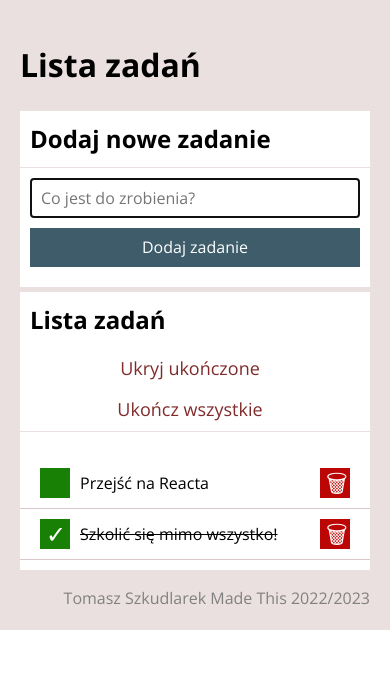
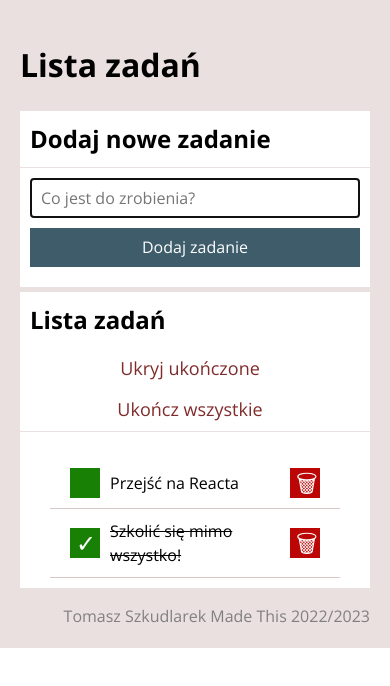
Before and after one commit to Tymek20/Modul-8-todo-list-react, a React (Create React App) app: page / in a window 390 px wide. Shown: the top 686 px of the page. Built offline with nearby package versions, Linux system fonts and the light colour scheme.

Commit message:
rename the class according to the folder name

```diff
--- a/src/Section/index.js
+++ b/src/Section/index.js
@@ -1,13 +1,12 @@
 import "./style.css";
 
 const Section = ({ title, body, extraHeaderContent }) => (
-
-    <section className="tasks">
-        <header className="tasks__header">
-            <div className="tasks__title">{title}</div>
+    <section className="sections">
+        <header className="sections__header">
+            <div className="sections__title">{title}</div>
             {extraHeaderContent}
         </header>
-        <div className="tasks__paragraph">
+        <div className="sections__paragraph">
             {body}
         </div>
     </section>
--- a/src/Section/style.css
+++ b/src/Section/style.css
@@ -1,12 +1,12 @@
-.tasks {
+.sections {
     background-color: white;
 }
 
-.tasks__title {
+.sections__title {
     font-weight: 700;
 }
 
-.tasks__header {
+.sections__header {
     display: flex;
     flex-wrap: wrap;
     align-items: center;
@@ -17,17 +17,17 @@
     padding: 10px;
 }
 
-.tasks__paragraph {
+.sections__paragraph {
     padding: 10;
 }
 
 @media (max-width: 767px) {
-    .tasks__title {
+    .sections__title {
         align-self: flex-start;
         padding-left: 10px;
     }
 
-    .tasks__header {
+    .sections__header {
         flex-direction: column;
         padding-left: 0px;
     }
--- a/src/Tasks/index.js
+++ b/src/Tasks/index.js
@@ -1,18 +1,18 @@
 import "./style.css";
 
 const Tasks = ({ tasks, hideDoneTasks }) => (
-    <ul className="list__main">
+    <ul className="tasks">
         {tasks.map(task => (
             <li
-                className={`list__tasks${task.done && hideDoneTasks ? " list__item--hide" : ""}`}
+                className={`tasks__tasks${task.done && hideDoneTasks ? " tasks__item--hide" : ""}`}
                 key={task.id}>
-                <button className="list__doneButton">
+                <button className="tasks__doneButton">
                     {task.done ? "✓" : ""}
                 </button>
-                <div className={`list__task${task.done ? " list__tasks--lineThrough" : ""}`}>
+                <div className={`tasks__task${task.done ? " tasks__tasks--lineThrough" : ""}`}>
                     {task.content}
                 </div>
-                <button className="list__removeButton">
+                <button className="tasks__removeButton">
                     🗑
                 </button>
             </li>
--- a/src/Tasks/style.css
+++ b/src/Tasks/style.css
@@ -1,8 +1,8 @@
-.list__main {
+.tasks {
     padding: 10px 30px;
 }
 
-.list__tasks {
+.tasks__tasks {
     display: grid;
     grid-template-columns: 50px 1fr 50px;
     padding: 10px 10px;
@@ -13,11 +13,11 @@
     border-bottom: 1px solid #dbc7c7;
 }
 
-.list__tasks--lineThrough {
+.tasks__tasks--lineThrough {
     text-decoration: line-through;
 }
 
-.list__removeButton {
+.tasks__removeButton {
     height: 30px;
     width: 30px;
     border: none;
@@ -30,15 +30,15 @@
     transition: 2s;
 }
 
-.list__removeButton:hover {
+.tasks__removeButton:hover {
     background-color: hsl(0, 92%, 47%);
 }
 
-.list__removeButton:active {
+.tasks__removeButton:active {
     background-color: hsl(0, 100%, 50%);
 }
 
-.list__doneButton {
+.tasks__doneButton {
     height: 30px;
     width: 30px;
     border: none;
@@ -51,30 +51,30 @@
     transition: 2s;
 }
 
-.list__doneButton:hover {
+.tasks__doneButton:hover {
     background-color: hsl(111, 92%, 36%);
 }
 
-.list__buttonAdditional {
+.tasks__buttonAdditional {
     display: flex;
     flex-wrap: wrap;
 }
 
-.list__item--hide {
+.tasks__item--hide {
     display: none;
 }
 
 @media (max-width: 767px) {
-    .list__buttonAdditional {
+    .tasks__buttonAdditional {
         display: grid;
         grid-template-columns: 1fr;
     }
 
-    .list__header {
+    .tasks__header {
         grid-template-columns: 1fr;
     }
 
-    .list__main {
+    .tasks__main {
         padding: 10px 0px;
     }
 }
```
